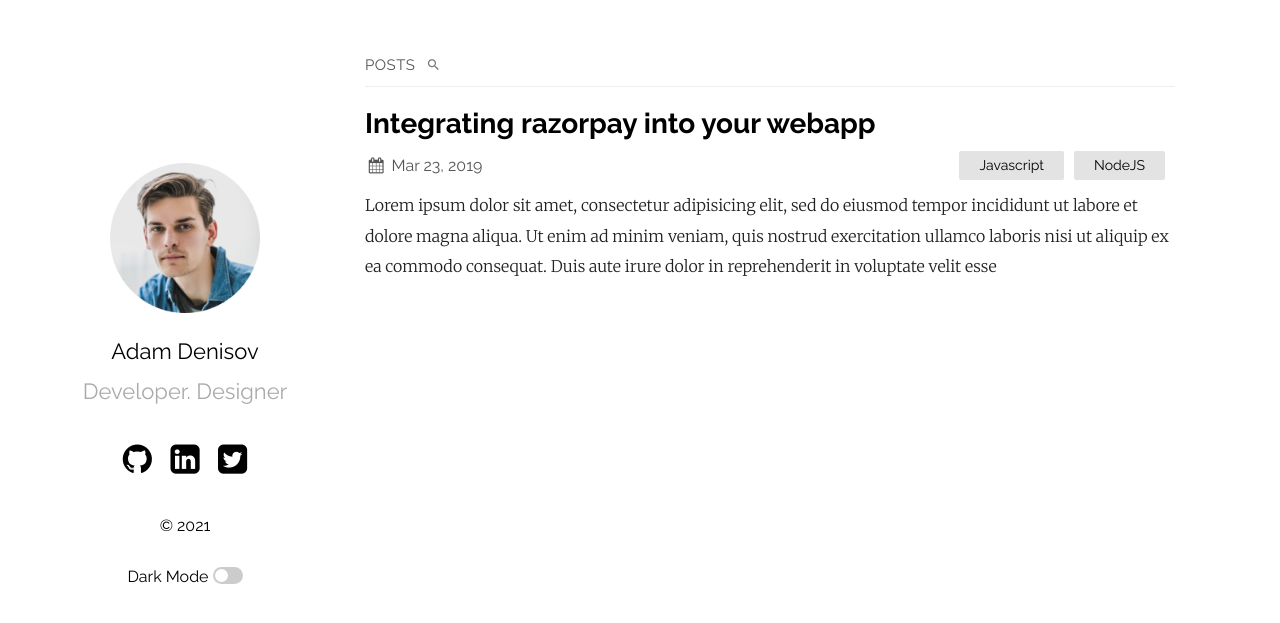
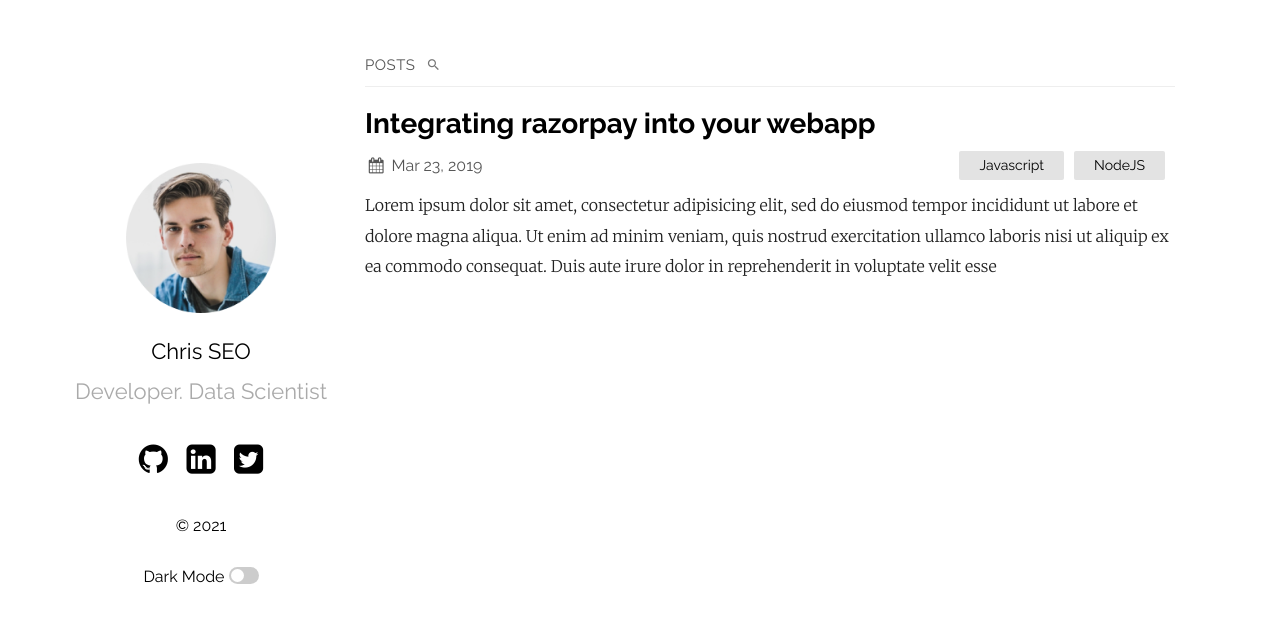
Before and after one commit to ChrisSeofinance/ChrisSeofinance.github.io, a Jekyll site: the page built from index.md, in a window 1280 px wide. Shown: the top 623 px of the page. Built offline with Jekyll 4.4.1, drawn with Linux system fonts in a browser that asks for light colours.

Commit message:
2021_11_10_list_tuple

```diff
--- a/_config.yml
+++ b/_config.yml
@@ -12,8 +12,8 @@ show_excerpts: true # set to true to show excerpts on the homepage
 sass:
   sass_dir: _sass
 plainwhite:
-  name: Adam Denisov
-  tagline: Developer. Designer
+  name: Chris SEO
+  tagline: Developer. Data Scientist
   date_format: "%b %-d, %Y"
   sitemap: true # set to true to generate sitemap.xml content
   search: true # set to true to enable searchbar
```
